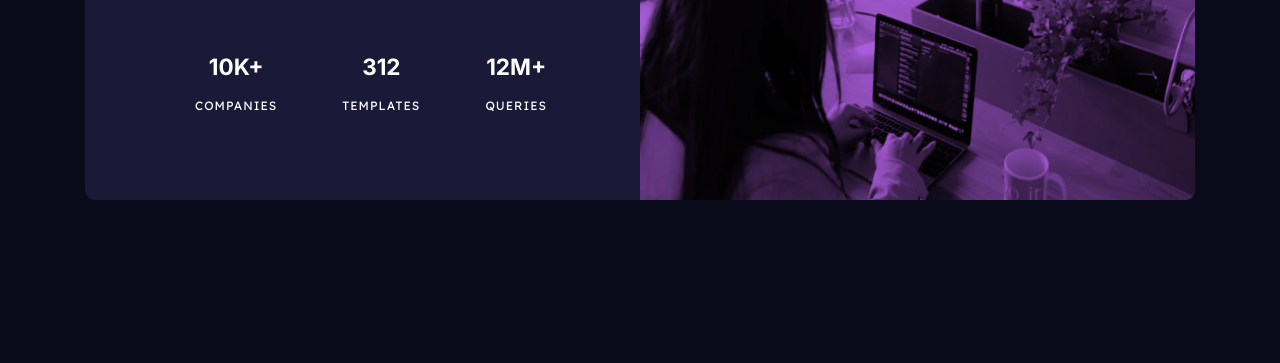
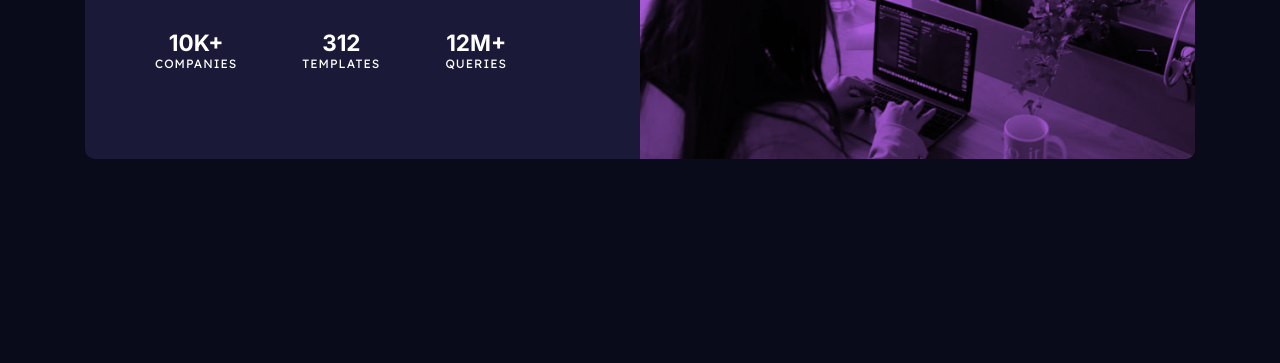
Before and after one commit to sanyomor-01/stats-preview-card-component-main, a plain HTML site: page index.html in a window 1280 px wide. Shown: the part 445-808 px from the top of the page. Drawn offline with Linux system fonts and the light colour scheme.

Commit message:
ReadMe file update

```diff
--- a/main.css
+++ b/main.css
@@ -17,6 +17,10 @@
     padding: 0;
     margin: 0;
     box-sizing: border-box;
+  }
+  *{
+    margin: 0;
+    padding: 0;
   }
   html, body{
     height: 100%;
@@ -157,7 +161,7 @@ h1,h2{
 }
 @media (min-width: 1110px){
   .container .card--details{
-    padding: 7rem 7rem 7rem 7rem;
+    padding: 7rem 7rem 0 7rem;
   }
   .card--details .card--title{
     margin-bottom: 2.5rem;
```
Also changed, not shown: README-template.md, images/desktop.png (added), images/mobile.png (added).
